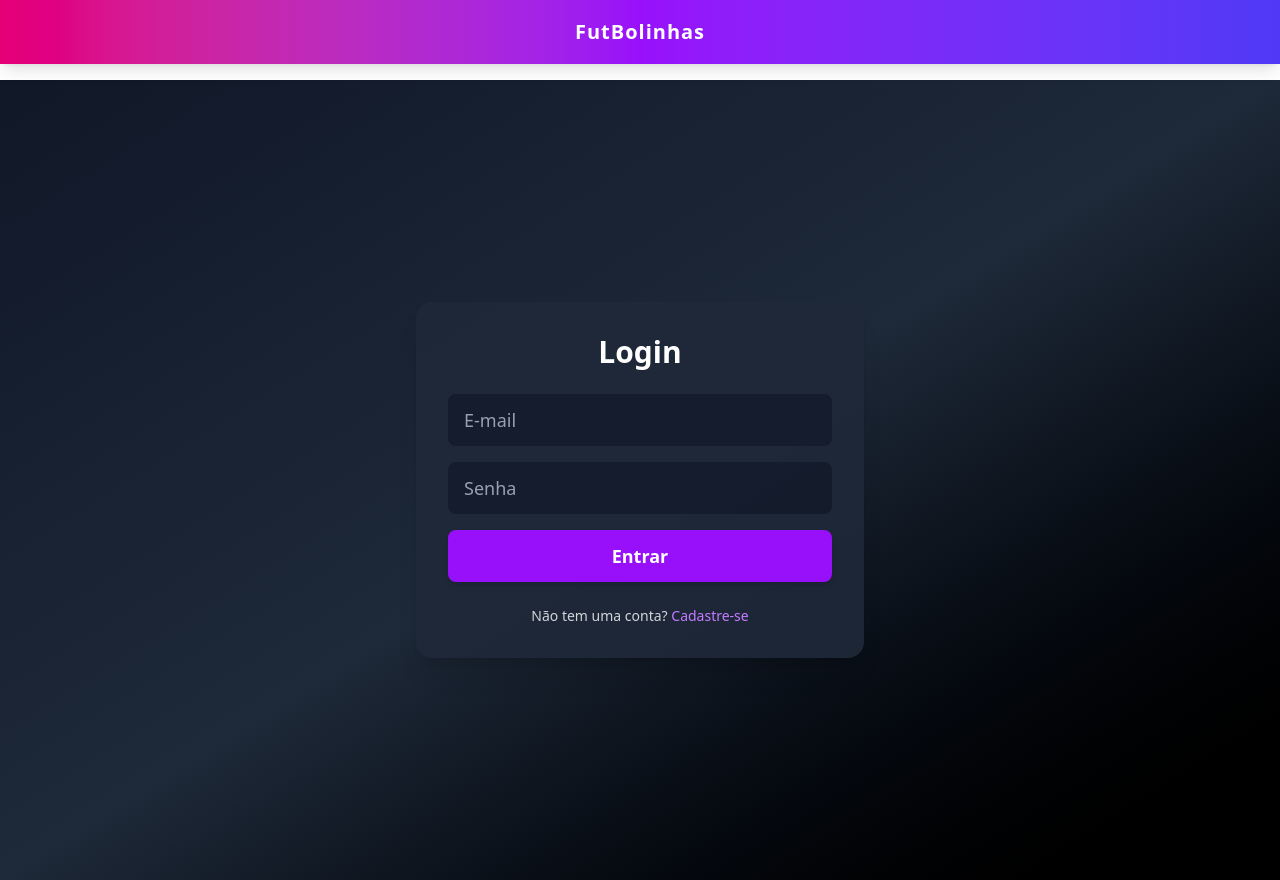
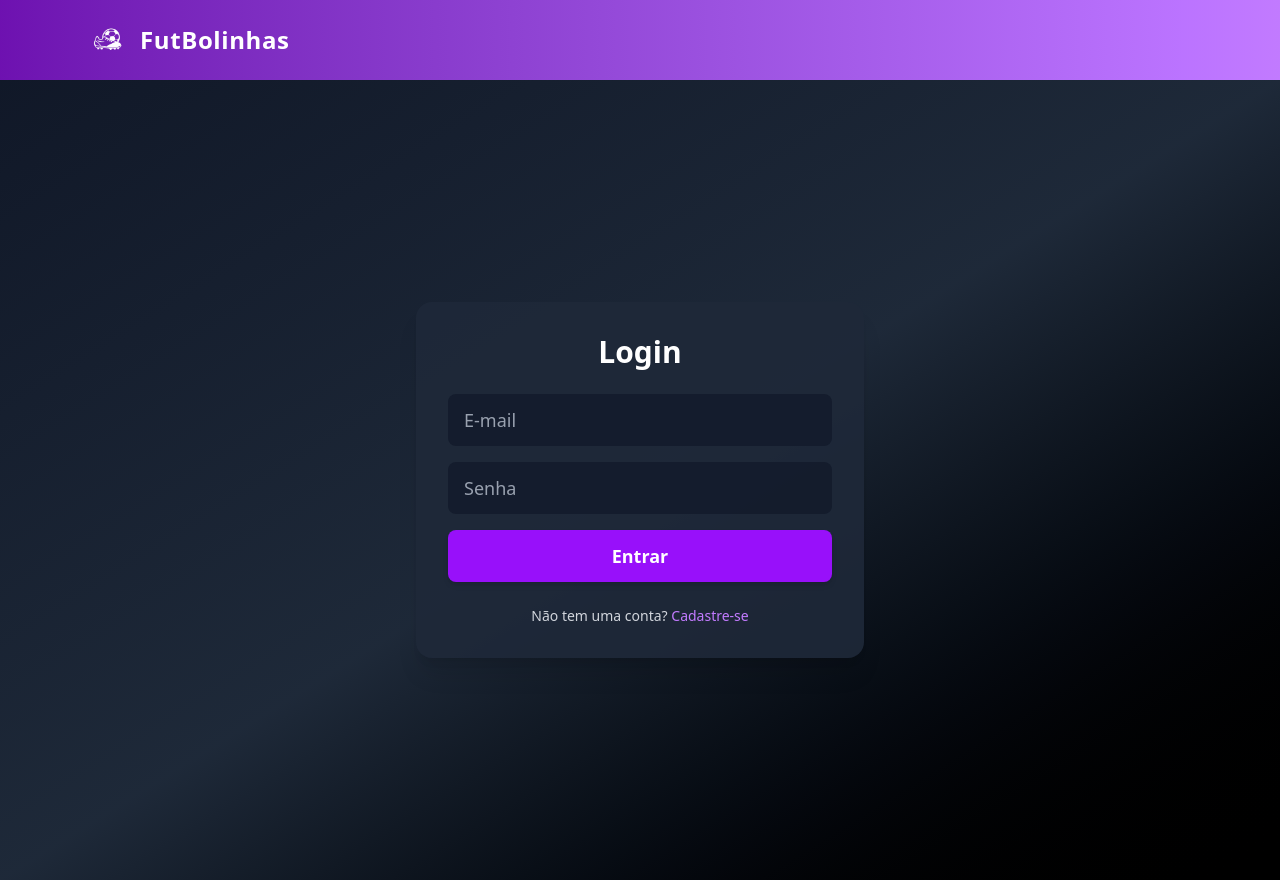
Before and after one commit to chalenge-1espg/SPRINT-3---FRONT, a React (Vite) app in the folder frontend/: page /login in a window 1280 px wide. Built offline with nearby package versions, Linux system fonts and the light colour scheme.

Commit message:
estilizando nav parte 324234234

```diff
--- a/frontend/src/components/Nav.jsx
+++ b/frontend/src/components/Nav.jsx
@@ -1,10 +1,22 @@
-import React from "react";
+import Logo from '../assets/logo-futbolinas-branco.png'
 
 export default function Nav() {
   return (
-    <nav className="fixed top-0 left-0 w-full bg-gradient-to-r from-pink-600 via-purple-600 to-indigo-600 shadow-lg z-50">
-      <div className="flex justify-center items-center h-16">
-        <h1 className="text-white font-extrabold text-xl tracking-wider">FutBolinhas</h1>
+    <nav className="fixed top-0 left-0 w-full bg-gradient-to-r from-purple-800 to-purple-400 z-50">
+      <div className="max-w-6xl mx-auto px-6">
+        <div className="flex items-center h-20 space-x-3">
+          {/* Logo */}
+          <img
+            src={Logo}
+            alt="Logo FutBolinhas"
+            className="h-10 w-auto object-contain"
+          />
+
+          {/* Texto */}
+          <h1 className="text-white font-extrabold text-2xl tracking-wide">
+            FutBolinhas
+          </h1>
+        </div>
       </div>
     </nav>
   );
```
